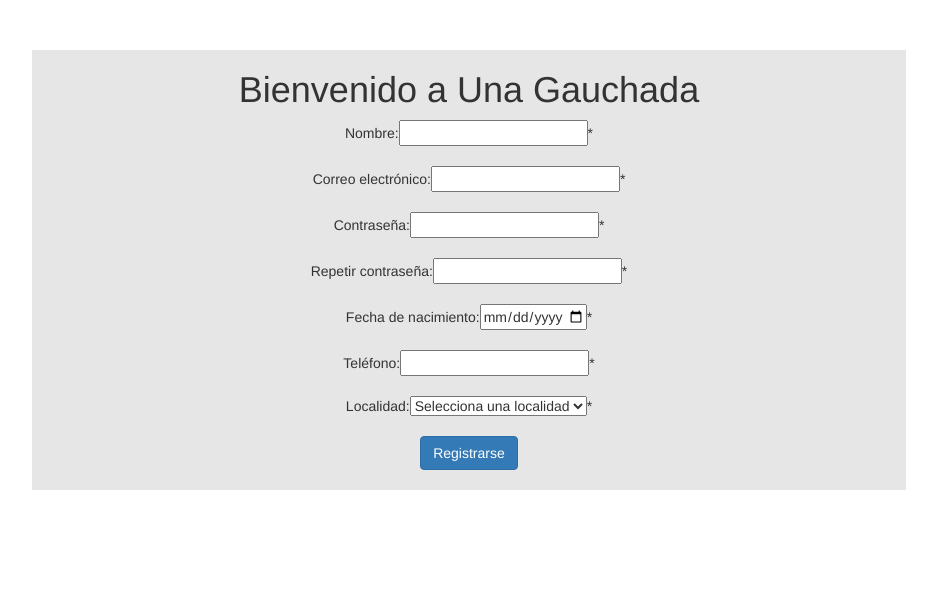
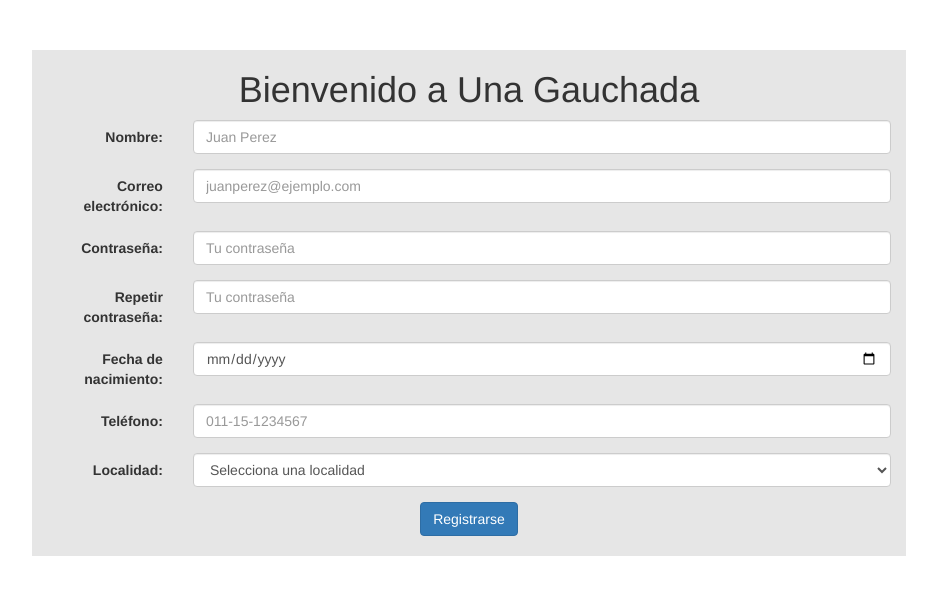
Before and after one commit to WATERMELON-SA/Una-Gauchada, a PHP site: page /registrarse.php in a window 1280 px wide. Shown: the part 139-734 px from the top of the page, without its empty margins (171-1108 px from the left). Run offline with PHP 8.4, Linux system fonts and the light colour scheme; data that the repository does not hold is empty.

Commit message:
Add files via upload

```diff
--- a/registrarUser.php
+++ b/registrarUser.php
@@ -24,13 +24,13 @@
 
 	function registrar($conect){
 		if (!contraOk()){
-			return "<p style='color: red;'>Las contraseñas no coinciden, por favor ingreselas nuevamente</p>";
+			return "Las contraseñas no coinciden, por favor ingreselas nuevamente";
 		}
 		if (correoExistente()) {
-			return "<p style='color: red;'>Ya existe una cuenta con ese email, por favor prueba con uno diferente</p>";
+			return "Ya existe una cuenta con ese email, por favor prueba con uno diferente";
 		}
 		if (!(edadCorrecta())) {
-			return "<p style='color: red;'>Debes ser mayor de 16 años para poder registrarte</p>";
+			return "Debes ser mayor de 16 años para poder registrarte";
 		}
 
 			$nombre = $_POST['nombre'];
@@ -45,10 +45,18 @@
 			$ok= $conect->query($sql);
 			$conect -> close();
 			if ($ok){
-				return "<p style='color: green;'>Tu cuenta ha sido creada con éxito. Ahora <a href='iniciarSesion.php'>Inicia Sesion</a></p>";
+?>
+				<form id="myform" action="inicioCorrecto.php" method="POST">
+					<input type="hidden" name="email" id="email" value="<?php echo $_POST['email']; ?>">
+					<input type="hidden" name="contraseña" id="pass" value="<?php echo $_POST['contraseña1']; ?>">
+				</form>
+				<script type="text/javascript">
+					document.getElementById('myform').submit();
+				</script>
+<?php
+				return "Tu cuenta fue creada con éxito";
 			}
-			else{
-				return "<p style='color: red;'>Tu cuenta no se ha podido crear</p>";
-			}
+			else
+				return "Tu cuenta no se ha podido crear";
 	}
 ?>
--- a/registrarse.php
+++ b/registrarse.php
@@ -47,8 +47,6 @@
 
 
 
-<script type="text/javascript" src="obtenerCampos.js"></script>
-
 <?php
 	include "conexion.php";
 	$conection = conectar();
@@ -58,19 +56,54 @@
 	<div class="row">
 		<div class="col-md-offset-2 col-xs-offset-1 col-xs-9 col-md-8"  style="margin-top: 50px; text-align: center;background-color: #e6e6e6;" >
 		<b><h1>Bienvenido a Una Gauchada</h1></b>
-			<form id="formUsuario" action="registrarse.php" method="POST" onsubmit= "return validar_formulario();">
-				<li>Nombre:<input type="text" name="nombre" required>*</li><br>
-				<li>Correo electrónico:<input type="email" name="email" required>*</li><br>
-				<li>Contraseña:<input type="password" name="contraseña1" required >*</li><br>
-				<li>Repetir contraseña:<input type="password" name="contraseña2" required>*</li><br>
-				<li>Fecha de nacimiento:<input type="date" required name="fecha_nac" min="<?php echo (date('Y-m-d', strtotime('-80 year'))); ?>" max="<?php echo (date('Y-m-d', strtotime('-16 year'))); ?>" >*</li><br>
-				<li>Teléfono:<input type="text" required name="telefono" >*</li><br>
-				<li>Localidad:<select name="localidad" required>
-				<option value="" selected>Selecciona una localidad</option>
-					<?php
-						listarLocalidades($conection);
-					?>
-				</select>*</li><br>
+			<form class="form-horizontal" action="registrarse.php" method="POST">
+				<div class="form-group">
+					<label class="control-label col-sm-2" for="nombre">Nombre:</label>
+					<div class="col-sm-10">
+						<input type="text" class="form-control" name="nombre" maxlength="35" required placeholder="Juan Perez">
+					</div>
+				</div>
+				<div class="form-group">
+					<label class="control-label col-sm-2" for="email">Correo electrónico:</label>
+					<div class="col-sm-10">
+						<input type="email" class="form-control" name="email" maxlength="40" required placeholder="juanperez@ejemplo.com">
+					</div>
+				</div>
+				<div class="form-group">
+					<label class="control-label col-sm-2" for="contraseña1">Contraseña:</label>
+					<div class="col-sm-10">
+						<input type="password" class="form-control" name="contraseña1" maxlength="15" minlength="4" required placeholder="Tu contraseña">
+					</div>
+				</div>
+				<div class="form-group">
+					<label class="control-label col-sm-2" for="contraseña2">Repetir contraseña:</label>
+					<div class="col-sm-10">
+						<input type="password" class="form-control" name="contraseña2" maxlength="15" minlength="4" required placeholder="Tu contraseña">
+					</div>
+				</div>
+				<div class="form-group">
+					<label class="control-label col-sm-2" for="fecha_nac">Fecha de nacimiento:</label>
+					<div class="col-sm-10">
+						<input type="date" class="form-control" required name="fecha_nac" min="<?php echo (date('Y-m-d', strtotime('-80 year'))); ?>" max="<?php echo (date('Y-m-d', strtotime('-16 year'))); ?>" >
+					</div>
+				</div>
+				<div class="form-group">
+					<label class="control-label col-sm-2" for="telefono">Teléfono:</label>
+					<div class="col-sm-10">
+						<input type="number" class="form-control" required maxlength="20" name="telefono" placeholder="011-15-1234567" >
+					</div>
+				</div>
+				<div class="form-group">
+					<label class="control-label col-sm-2" for="localidad">Localidad:</label>
+					<div class="col-sm-10">
+						<select name="localidad" class="form-control" required>
+							<option value="" selected>Selecciona una localidad</option>
+							<?php
+								listarLocalidades($conection);
+							?>
+						</select>
+					</div>
+				</div>
 				<input class="btn btn-primary" type="submit" value="Registrarse" name="Registrarse">
 			</form>
 			<br>
@@ -78,7 +111,11 @@
 		include "registrarUser.php";
 		if(validarRegistro()) {
 			$ret =registrar($conection);
-			echo $ret;
+	?>
+		<script type="text/javascript">
+			alert("<?php echo $ret; ?>");
+		</script>
+	<?php
 		}
 	?>
 		</div>
```
